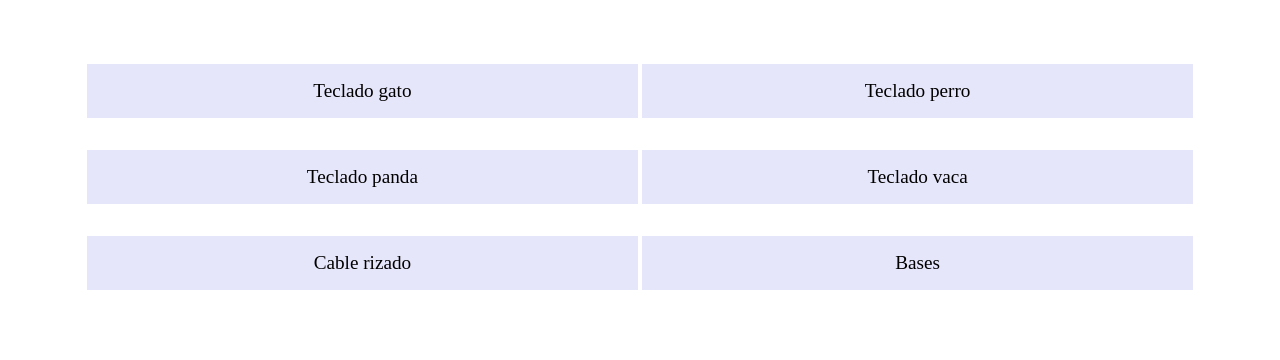
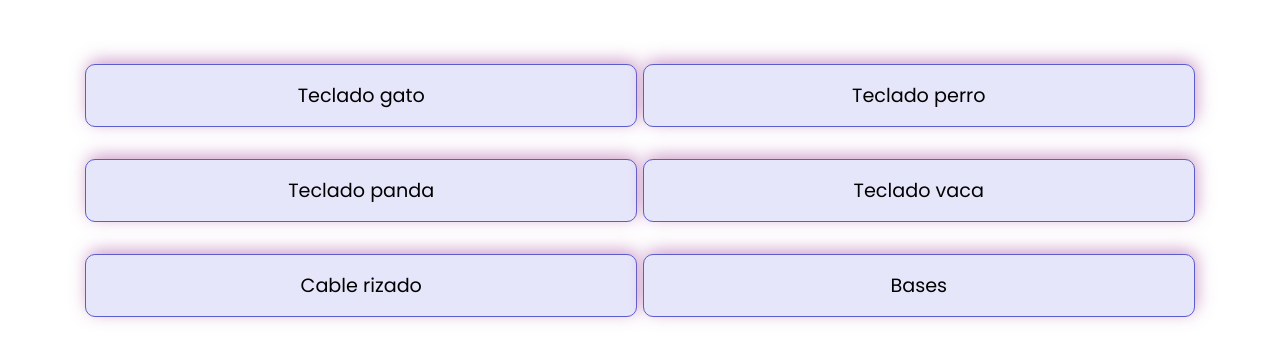
Before and after one commit to rebeksaba/LENGUAJE-DE-MARCAS, a plain HTML site: page práctica1205_mediaqueries/Práctica 2/index.html in a window 1280 px wide. Drawn offline with Linux system fonts and the light colour scheme.

Commit message:
tipografías y hover

```diff
--- a/práctica1205_mediaqueries/Práctica 2/css/style.css
+++ b/práctica1205_mediaqueries/Práctica 2/css/style.css
@@ -5,6 +5,7 @@
 
 body{
     font-size: 1.2rem;
+    font-family: Poppins;
 }
 
 .Productos{
@@ -18,6 +19,26 @@ body{
     padding: 1rem;
     margin-bottom: 2rem;
     background-color: #E6E6FA;
+    border: 1px #5c5ccc solid;
+    border-radius: 10px;
+    box-shadow: 2px -4px 17px -1px rgba(189,123,183,0.78);
+-webkit-box-shadow: 2px -4px 17px -1px rgba(189,123,183,0.78);
+-moz-box-shadow: 2px -4px 17px -1px rgba(189,123,183,0.78);
+
+}
+
+.Productos article:hover{
+    background-color: plum;
+    color: white;
+    transition: 1s;
+    border: 1px #db5dd1 solid;
+
+}
+
+@font-face{
+    font-family: 'Poppins'; /*esto es el nombre de la fuente, se puede poner el nombre que queramos*/
+    src:url("../tip/Poppins-Regular.ttf")
+
 }
 
 @media screen and (min-width:600px) {
--- a/práctica1205_mediaqueries/Práctica 2/index.html
+++ b/práctica1205_mediaqueries/Práctica 2/index.html
@@ -4,6 +4,7 @@
     <meta charset="UTF-8">
     <meta name="viewport" content="width=device-width, initial-scale=1.0">
     <link rel="stylesheet" href="css/style.css">
+    <link rel="icon" href="img/gatocósmico.PNG">
     <title>Práctica 2</title>
 </head>
 <body>
```
Also changed, not shown: práctica1205_mediaqueries/Práctica 2/img/gatocósmico.PNG (added), práctica1205_mediaqueries/Práctica 2/tip/Poppins-Regular.ttf (added).
